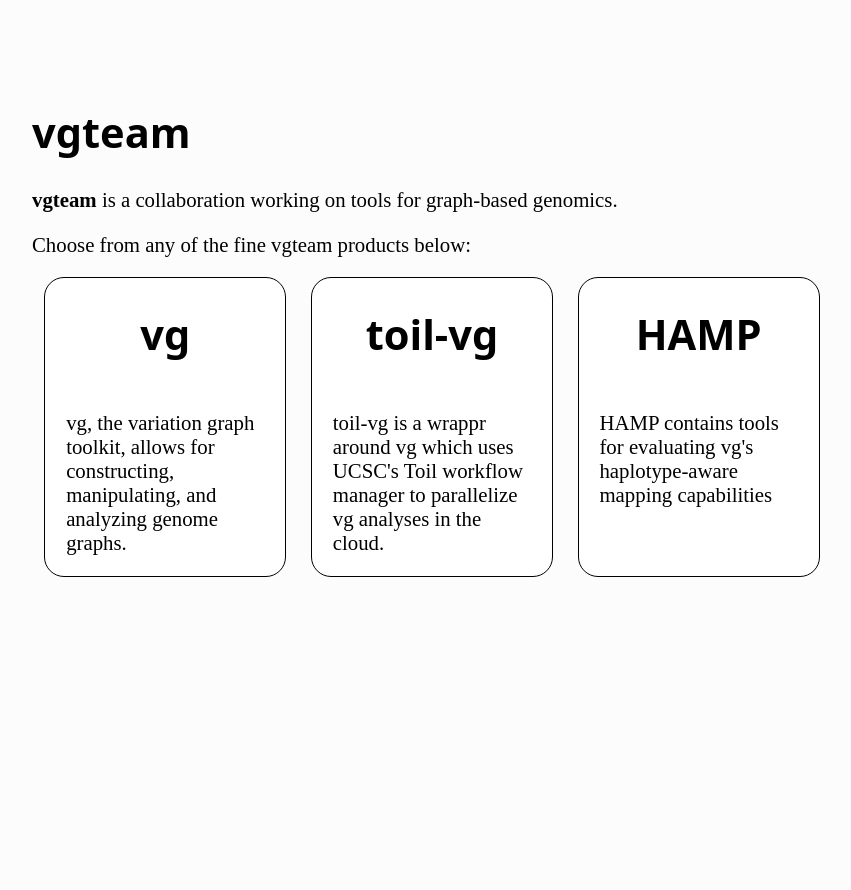
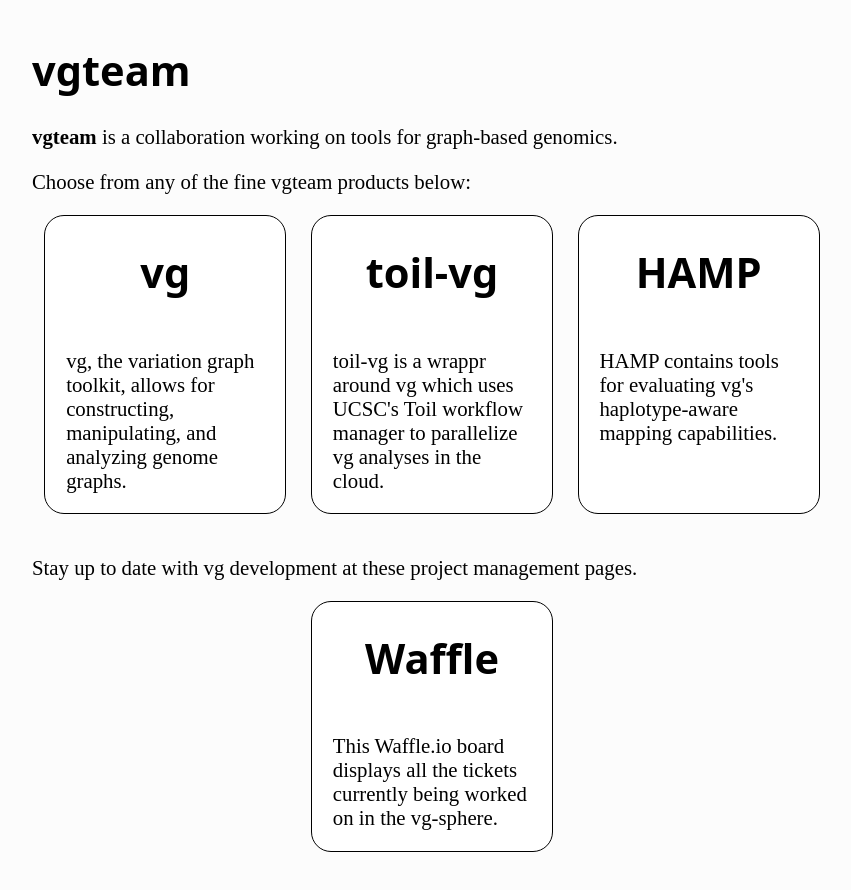
Before and after one commit to vgteam/vgteam.github.io, a plain HTML site: page index.html in a window 1280 px wide. Shown: the whole page, without its empty margins (208-1059 px from the left). Before the commit the page ends 800 px from the top, so only its background shows below. Drawn offline with Linux system fonts and the light colour scheme.

Commit message:
Add waffle link

```diff
--- a/index.html
+++ b/index.html
@@ -10,8 +10,8 @@
                 padding-left: 5px;
                 padding-right: 5px;
                 margin-right: auto;
-                margin-top: 5em;
-                margin-bottom: 5em;
+                margin-top: 2em;
+                margin-bottom: 2em;
                 font-size: 130%;
                 background-color: #fcfcfc;
             }
@@ -26,6 +26,7 @@
             .card {
                 flex: 0 1 30%;
                 min-width: 200px;
+                margin-bottom: 1em;
 
                 text-decoration: none;
                 color: black;
@@ -65,7 +66,16 @@
             <a class="card" href="https://github.com/vgteam/haplotype-aware-mapping-paper">
                 <div class="card-inner">
                     <h1>HAMP</h1>
-                    <p>HAMP contains tools for evaluating vg's haplotype-aware mapping capabilities</p>
+                    <p>HAMP contains tools for evaluating vg's haplotype-aware mapping capabilities.</p>
+                </div>
+            </a>
+        </div>
+        <p>Stay up to date with vg development at these project management pages.</p>
+        <div class="project-menu">
+            <a class="card" href="https://waffle.io/bd2kgenomics/hgvm">
+                <div class="card-inner">
+                    <h1>Waffle</h1>
+                    <p>This Waffle.io board displays all the tickets currently being worked on in the vg-sphere.</p>
                 </div>
             </a>
         </div>
```
